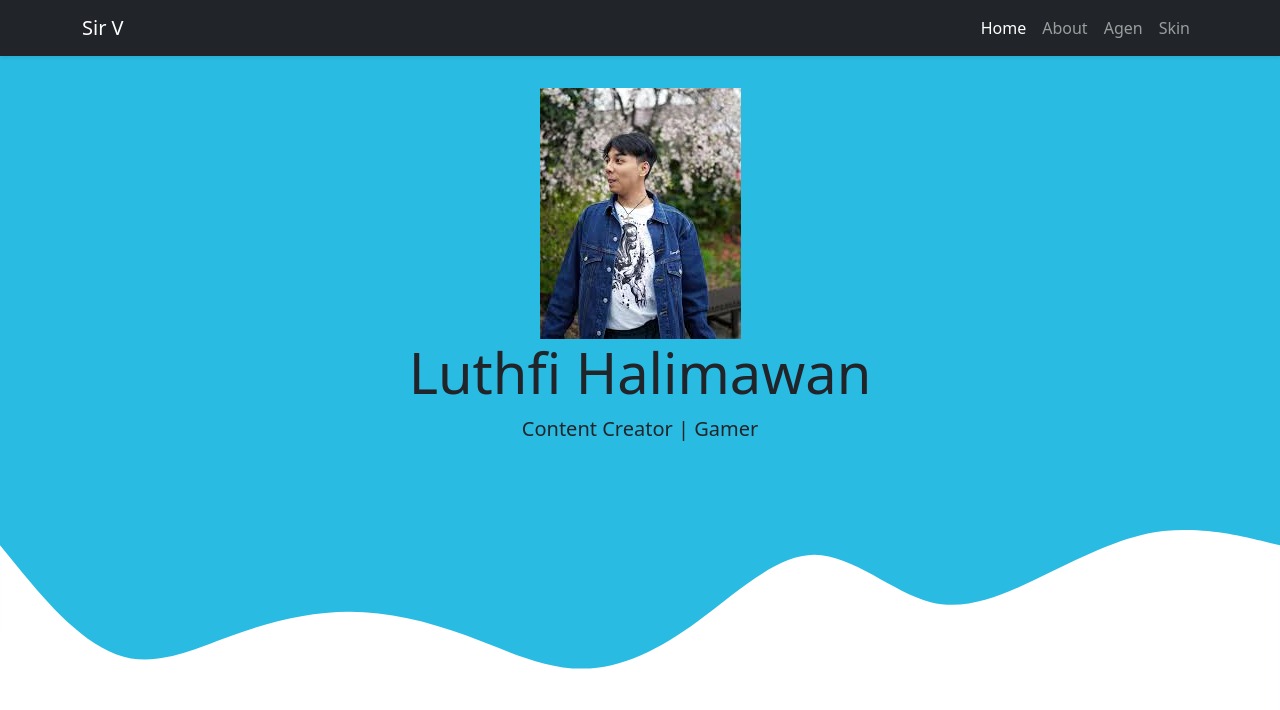
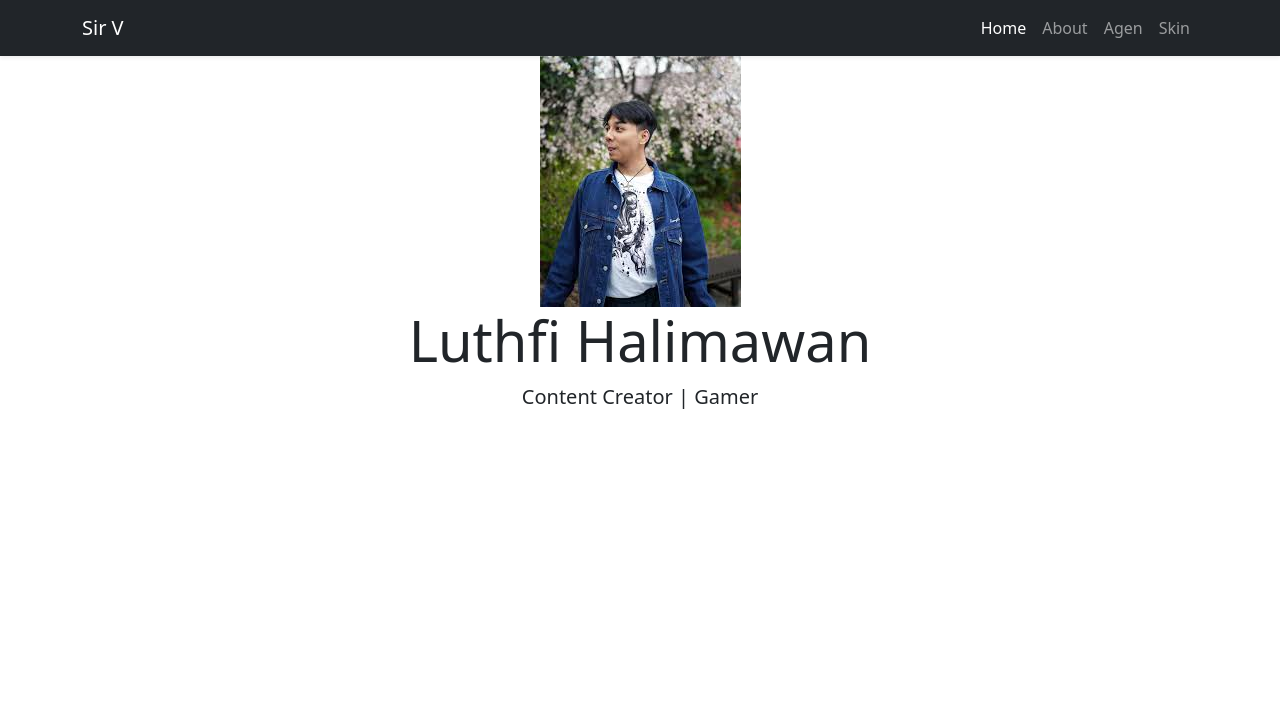
Before and after one commit to NugrahaaPutraaa/project2_itw243040036, a plain HTML site: page index.html in a window 1280 px wide. Shown: the top 710 px of the page. Drawn offline with nearby package versions, Linux system fonts and the light colour scheme.

Commit message:
project2

```diff
--- a/index.html
+++ b/index.html
@@ -12,8 +12,6 @@
       crossorigin="anonymous"
     />
 
-    <!-- My css -->
-    <link rel="stylesheet" href="style.css" />
   </head>
   <body>
     <!-- Navbar -->
```
Also changed, not shown: 1 other file.
